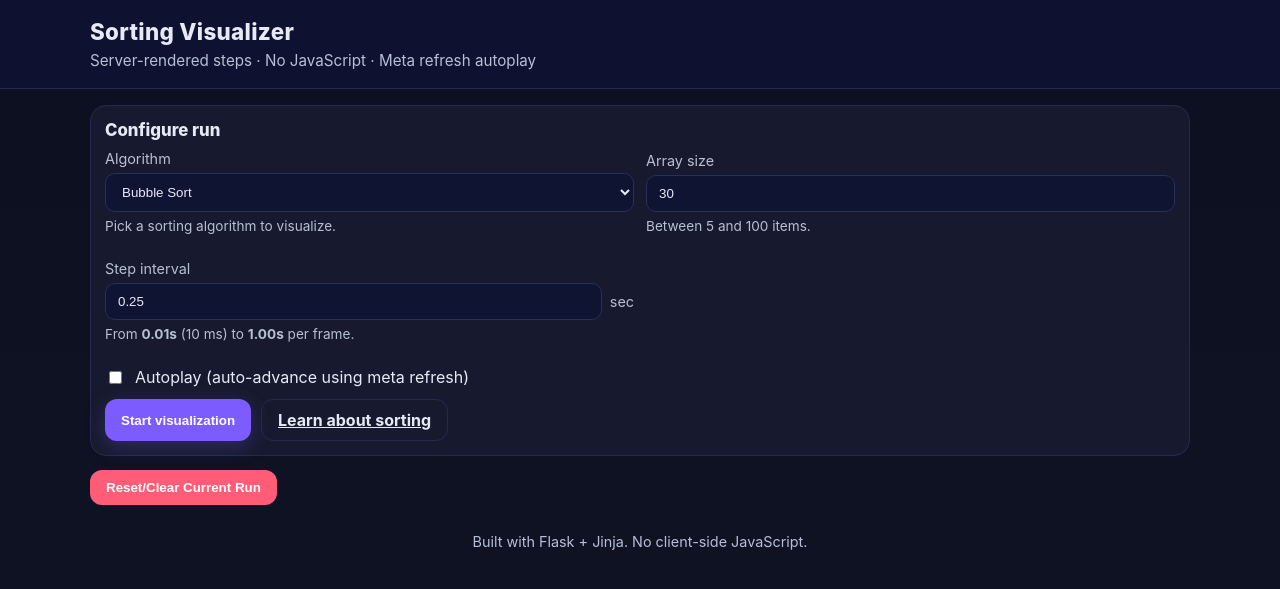
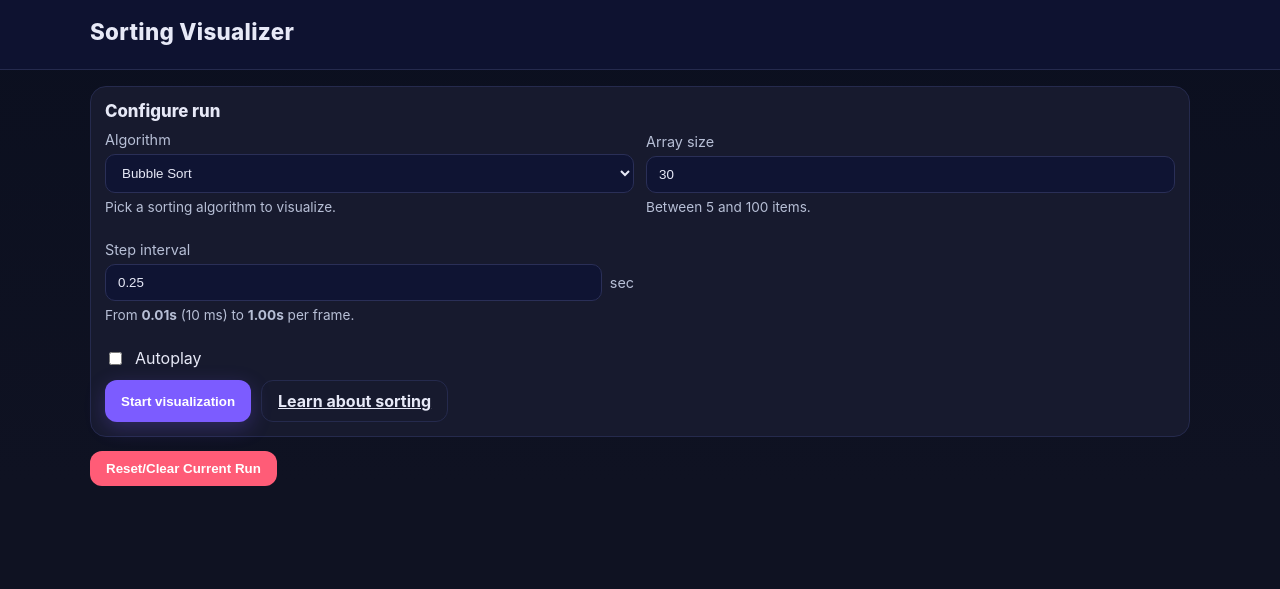
Before and after one commit to GaneshReddy2232/sorting-visualizer, a Flask app: page / in a window 1280 px wide. Shown: the top 589 px of the page. Run offline with Flask 3, Linux system fonts and the light colour scheme.

Commit message:
modified index.html

```diff
--- a/templates/index.html
+++ b/templates/index.html
@@ -10,7 +10,6 @@
   <header class="topbar">
     <div class="wrap">
       <h1>Sorting Visualizer</h1>
-      <p class="sub">Server-rendered steps · No JavaScript · Meta refresh autoplay</p>
     </div>
   </header>
 
@@ -46,7 +45,7 @@
 
         <div class="field switch">
           <input id="autoplay" type="checkbox" name="autoplay">
-          <label for="autoplay">Autoplay (auto-advance using meta refresh)</label>
+          <label for="autoplay">Autoplay</label>
         </div>
 
         <div class="actions">
@@ -63,8 +62,5 @@
     </section>
   </main>
 
-  <footer class="footer">
-    <p>Built with Flask + Jinja. No client-side JavaScript.</p>
-  </footer>
 </body>
 </html>
```
Also changed, not shown: other parts of templates/index.html (+1 -1 lines).
